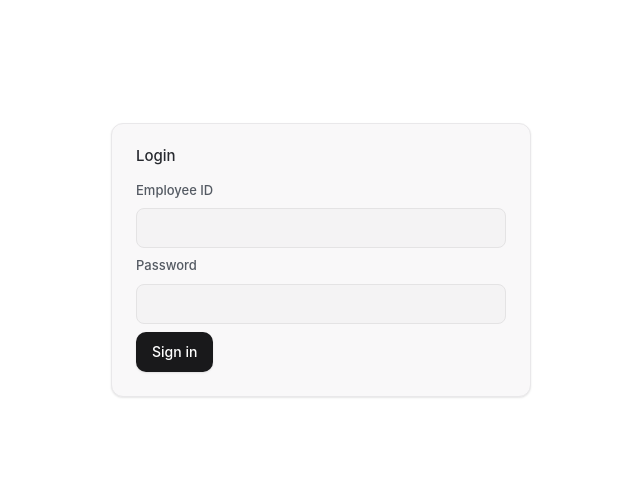
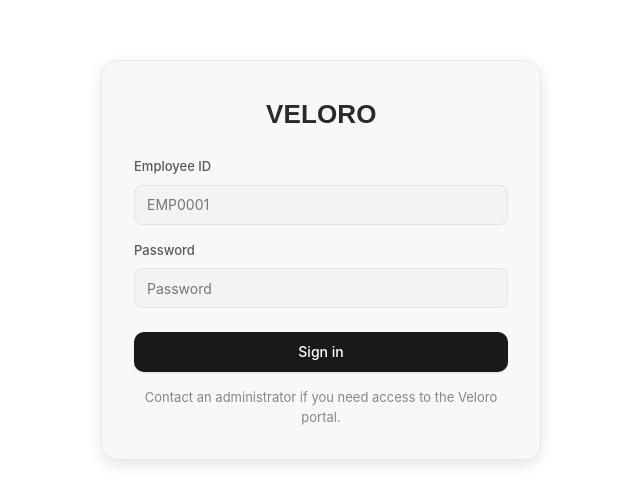
Before and after one commit to veloro-dk/veloro, a Next.js app: page /portal/login in a window 1280 px wide. Shown: the part 140-644 px from the top of the page, without its empty margins (319-959 px from the left). Built offline with nearby package versions, Linux system fonts and the light colour scheme.

Commit message:
Improve login UI and validation

```diff
--- a/src/app/(portal)/portal/login/page.tsx
+++ b/src/app/(portal)/portal/login/page.tsx
@@ -1,19 +1,98 @@
+"use client";
+
+import { useMemo, useState } from "react";
 import { Button } from "@/components/Button";
 import { Input } from "@/components/Input";
+import { VeloroLogo } from "@/components/VeloroLogo";
+
+type FieldErrors = {
+    employeeId?: string;
+    password?: string;
+};
 
 export default function PortalLoginPage() {
+    const [employeeId, setEmployeeId] = useState("");
+    const [password, setPassword] = useState("");
+    const [formError, setFormError] = useState<string | null>(null);
+    const [fieldErrors, setFieldErrors] = useState<FieldErrors>({});
+
+    const canSubmit = useMemo(() => {
+        return employeeId.trim().length > 0 && password.length > 0;
+    }, [employeeId, password]);
+
+    function validate(): FieldErrors {
+        const errors: FieldErrors = {};
+
+        if (!employeeId.trim()) {
+            errors.employeeId = "Please enter your employee ID.";
+        }
+
+        if (!password) {
+            errors.password = "Please enter your password.";
+        }
+
+        return errors;
+    }
+
+    async function onSubmit(e: React.FormEvent) {
+        e.preventDefault();
+
+        setFormError(null);
+
+        const validation = validate();
+        setFieldErrors(validation);
+
+        if (validation.employeeId || validation.password) return;
+
+        setFormError("Login is not connected yet. Authentication will be added in the next step.");
+    }
+
     return (
-        <main className="auth__page__Q2m7p0">
-            <div className="auth__card__H6j3k0">
-                <h1 className="typography__heading5__J8d3k0 auth__title__T2k9p0">Login</h1>
+        <main className="login__page__A1b2C3">
+            <div className="login__card__D4e5F6">
+                <div className="login__logo__G7h8I9">
+                    <VeloroLogo />
+                </div>
 
-                <form className="form__group__K7p2s0">
-                    <Input name="employeeId" label="Employee ID" autoComplete="username" />
-                    <Input name="password" label="Password" type="password" autoComplete="current-password" />
-                    <Button type="submit" kind="primary" size="medium">
-                        Sign in
-                    </Button>
+                {formError && (
+                    <div className="login__errorBox__S1t2U3" role="alert">
+                        <div className="login__errorTitle__V4w5X6">Unable to sign in</div>
+                        <div>{formError}</div>
+                    </div>
+                )}
+
+                <form className="login__form__M4n5O6" onSubmit={onSubmit}>
+                    <Input
+                        label="Employee ID"
+                        name="employeeId"
+                        placeholder="EMP0001"
+                        autoComplete="username"
+                        value={employeeId}
+                        onChange={(e) => setEmployeeId(e.target.value)}
+                        error={fieldErrors.employeeId}
+                    />
+
+                    <Input
+                        label="Password"
+                        name="password"
+                        type="password"
+                        placeholder="Password"
+                        autoComplete="current-password"
+                        value={password}
+                        onChange={(e) => setPassword(e.target.value)}
+                        error={fieldErrors.password}
+                    />
+
+                    <div className="login__actions__P7q8R9">
+                        <Button type="submit" kind="primary" size="medium" disabled={!canSubmit}>
+                            Sign in
+                        </Button>
+                    </div>
                 </form>
+
+                <div className="login__hint__Y7z8A9">
+                    Contact an administrator if you need access to the Veloro portal.
+                </div>
             </div>
         </main>
     );
--- a/src/components/Input.tsx
+++ b/src/components/Input.tsx
@@ -11,7 +11,11 @@ export function Input({ label, error, helper, className, ...rest }: Props) {
         <div className="form__group__K7p2s0">
             <label className="form__label__B9f4k0">{label}</label>
             <div className="input__wrapper__Z3n7q0">
-                <input className={["form__input__Z3n7q0", className].filter(Boolean).join(" ")} {...rest} />
+                <input
+                    className={["form__input__Z3n7q0", className].filter(Boolean).join(" ")}
+                    aria-invalid={Boolean(error) || undefined}
+                    {...rest}
+                />
             </div>
             {error ? <div className="form__error__L5j8p0">{error}</div> : null}
             {!error && helper ? <div className="form__helper__H2k9s0">{helper}</div> : null}
--- /dev/null
+++ b/src/components/VeloroLogo.tsx
@@ -0,0 +1,19 @@
+type Props = { width?: number; height?: number };
+
+export function VeloroLogo({ width = 120, height = 40 }: Props) {
+    return (
+        <svg width={width} height={height} viewBox="0 0 440 160" xmlns="http://www.w3.org/2000/svg">
+            <text
+                x="0"
+                y="120"
+                fontFamily="Arial, Helvetica, sans-serif"
+                fontSize="104"
+                fontWeight="700"
+                letterSpacing="0.5"
+                fill="currentColor"
+            >
+                VELORO
+            </text>
+        </svg>
+    );
+}
--- /dev/null
+++ b/src/styles/components/login.css
@@ -0,0 +1,65 @@
+.login__page__A1b2C3 {
+    min-height: 100vh;
+    display: flex;
+    align-items: center;
+    justify-content: center;
+    padding: 24px;
+}
+
+.login__card__D4e5F6 {
+    width: 100%;
+    max-width: 440px;
+    background: rgba(var(--color-bg-secondary), 1);
+    border: 1px solid rgba(var(--color-border-primary), 1);
+    border-radius: 16px;
+    padding: 32px;
+    box-shadow: var(--shadow-stack-medium);
+}
+
+.login__logo__G7h8I9 {
+    display: flex;
+    justify-content: center;
+    margin-bottom: 24px;
+    color: rgba(var(--color-text-primary), 1);
+}
+
+.login__form__M4n5O6 {
+    display: flex;
+    flex-direction: column;
+    gap: 16px;
+}
+
+.login__actions__P7q8R9 {
+    margin-top: 8px;
+    display: flex;
+    flex-direction: column;
+}
+
+.login__actions__P7q8R9 button,
+.login__actions__P7q8R9 a {
+    width: 100%;
+    justify-content: center;
+}
+
+.login__errorBox__S1t2U3 {
+    padding: 10px 12px;
+    border-radius: 12px;
+    border: 1px solid rgba(236, 106, 94, 0.35);
+    background: rgba(236, 106, 94, 0.08);
+    color: rgba(var(--color-text-primary), 1);
+    font-size: var(--font-size-small);
+    line-height: 1.4;
+    margin-bottom: 12px;
+}
+
+.login__errorTitle__V4w5X6 {
+    font-weight: var(--font-weight-semibold);
+    margin-bottom: 4px;
+}
+
+.login__hint__Y7z8A9 {
+    text-align: center;
+    margin-top: 16px;
+    font-size: var(--font-size-small);
+    color: rgba(var(--color-text-tertiary), 1);
+}
--- a/src/styles/globals.css
+++ b/src/styles/globals.css
@@ -6,3 +6,4 @@
 @import "./layout/layout.css";
 @import "./components/tooltip.css";
 @import "./components/auth.css";
+@import "./components/login.css";
--- a/src/styles/system/colors.css
+++ b/src/styles/system/colors.css
@@ -126,11 +126,6 @@ body {
     color: rgba(var(--color-text-selection), 1);
 }
 
-svg {
-    width: var(--icon-size-default);
-    height: var(--icon-size-default);
-}
-
 .shadow-input {
     box-shadow: 0px 2px 3px -1px rgba(0, 0, 0, 0.1), 0px 1px 0px 0px rgba(25, 28, 33, 0.02), 0px 0px 0px 1px rgba(25, 28, 33, 0.08);
 }
```
